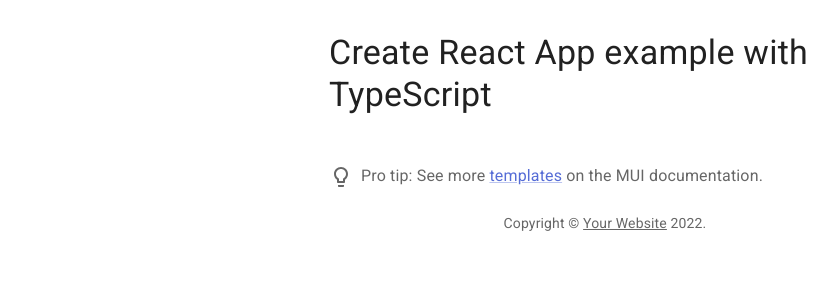
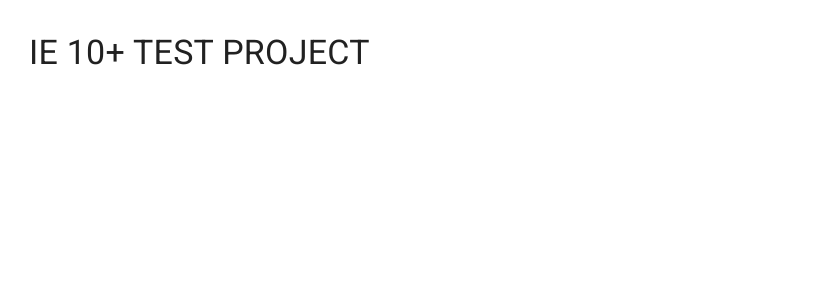
Before and after one commit to DiveDiFF/create-react-app-with-typescript-ie11-test, a React (Create React App) app: page / in a window 1280 px wide. Shown: the top 300 px of the page, without its empty margins (35-872 px from the left). Built offline with nearby package versions, Linux system fonts and the light colour scheme.

Commit message:
package : add router

```diff
--- a/package.json
+++ b/package.json
@@ -10,6 +10,7 @@
     "@types/react-dom": "latest",
     "react": "latest",
     "react-dom": "latest",
+    "react-router-dom": "^6.4.2",
     "react-scripts": "latest",
     "typescript": "latest"
   },
--- a/src/App.tsx
+++ /dev/null
@@ -1,32 +0,0 @@
-import * as React from 'react';
-import Container from '@mui/material/Container';
-import Typography from '@mui/material/Typography';
-import Box from '@mui/material/Box';
-import Link from '@mui/material/Link';
-import ProTip from './ProTip';
-
-function Copyright() {
-  return (
-    <Typography variant="body2" color="text.secondary" align="center">
-      {'Copyright © '}
-      <Link color="inherit" href="https://mui.com/">
-        Your Website
-      </Link>{' '}
-      {new Date().getFullYear()}.
-    </Typography>
-  );
-}
-
-export default function App() {
-  return (
-    <Container maxWidth="sm">
-      <Box sx={{ my: 4 }}>
-        <Typography variant="h4" component="h1" gutterBottom>
-          Create React App example with TypeScript
-        </Typography>
-        <ProTip />
-        <Copyright />
-      </Box>
-    </Container>
-  );
-}
--- a/src/index.tsx
+++ b/src/index.tsx
@@ -1,17 +1,18 @@
+import CssBaseline from '@mui/material/CssBaseline';
+import { ThemeProvider } from '@mui/material/styles';
 import * as React from 'react';
 import { createRoot } from 'react-dom/client';
-import CssBaseline from '@mui/material/CssBaseline';
-import { ThemeProvider } from '@mui/material/styles';
-import App from './App';
-import theme from './theme';
 
-const rootElement = document.getElementById('root');
+import Router from './router';
+import theme from './styles/theme';
+
+const rootElement = document.getElementById("root");
 const root = createRoot(rootElement!);
 
 root.render(
   <ThemeProvider theme={theme}>
     {/* CssBaseline kickstart an elegant, consistent, and simple baseline to build upon. */}
     <CssBaseline />
-    <App />
-  </ThemeProvider>,
+    <Router />
+  </ThemeProvider>
 );
--- /dev/null
+++ b/src/pages/CardList.tsx
@@ -0,0 +1,14 @@
+import { Box, Container, Typography } from '@mui/material';
+import React from 'react';
+
+export default function CardList() {
+  return (
+    <Container maxWidth="lg">
+      <Box sx={{ my: 4 }}>
+        <Typography variant="h4" component="h1" gutterBottom>
+          카드리스트
+        </Typography>
+      </Box>
+    </Container>
+  );
+}
--- /dev/null
+++ b/src/pages/FormList.tsx
@@ -0,0 +1,14 @@
+import { Box, Container, Typography } from '@mui/material';
+import React from 'react';
+
+export default function FormList() {
+  return (
+    <Container maxWidth="lg">
+      <Box sx={{ my: 4 }}>
+        <Typography variant="h4" component="h1" gutterBottom>
+          폼 아이템
+        </Typography>
+      </Box>
+    </Container>
+  );
+}
--- /dev/null
+++ b/src/pages/Home.tsx
@@ -0,0 +1,14 @@
+import { Box, Container, Typography } from '@mui/material';
+import React from 'react';
+
+export default function Home() {
+  return (
+    <Container maxWidth="lg">
+      <Box sx={{ my: 4 }}>
+        <Typography variant="h4" component="h1" gutterBottom>
+          IE 10+ TEST PROJECT
+        </Typography>
+      </Box>
+    </Container>
+  );
+}
--- /dev/null
+++ b/src/router.tsx
@@ -0,0 +1,20 @@
+import React from 'react';
+import { BrowserRouter, Route, Routes } from 'react-router-dom';
+
+import CardList from './pages/CardList';
+import FormList from './pages/FormList';
+import Home from './pages/Home';
+
+function Router() {
+  return (
+    <BrowserRouter>
+      <Routes>
+        <Route path="/" element={<Home />} />
+        <Route path="/form_list" element={<FormList />} />
+        <Route path="/card_list" element={<CardList />} />
+      </Routes>
+    </BrowserRouter>
+  );
+}
+
+export default Router;
```
Also changed, not shown: src/styles/theme.ts (renamed from src/theme.ts), 1 other file (tests, documents, lock files or other folders).
